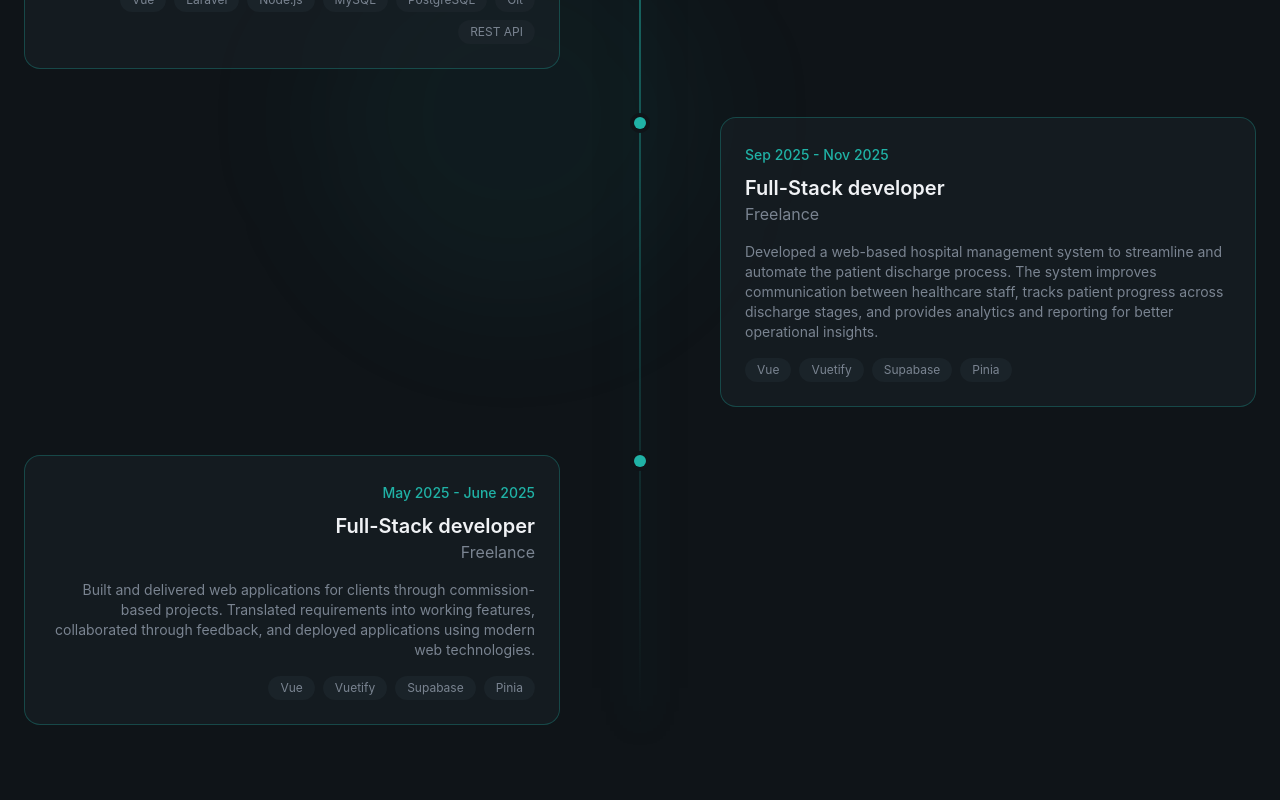
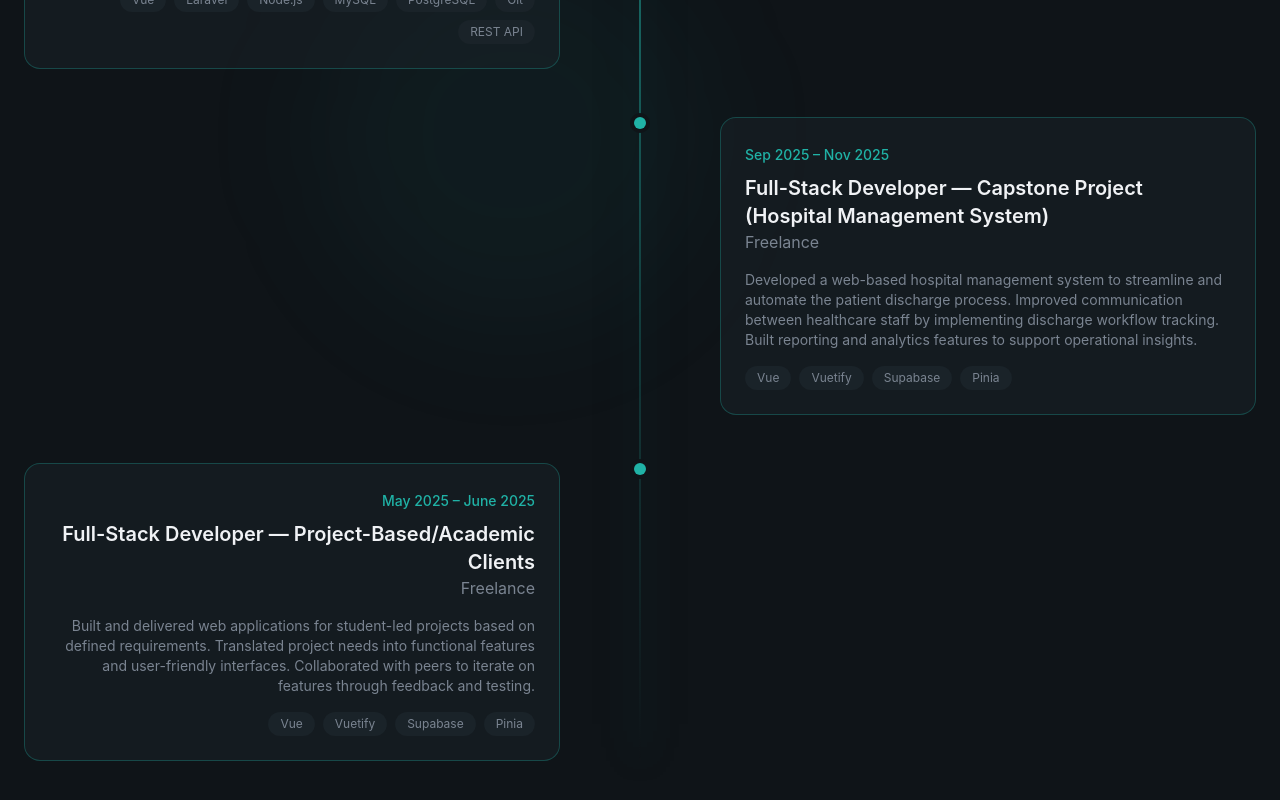
Before and after one commit to jeremydanielestrada/Portfolio-New, a React (Vite) app: page / in a window 1280 px wide. Shown: the part 5475-6275 px from the top of the page. Built offline with nearby package versions, Linux system fonts and the light colour scheme.

Commit message:
updated experience section

```diff
--- a/src/components/sections/Experience.tsx
+++ b/src/components/sections/Experience.tsx
@@ -23,20 +23,20 @@ export const Experience = () => {
     },
 
     {
-      period: "Sep 2025 - Nov 2025",
-      role: "Full-Stack developer",
+      period: "Sep 2025 – Nov 2025",
+      role: "Full-Stack Developer — Capstone Project (Hospital Management System)",
       company: "Freelance",
       description:
-        "Developed a web-based hospital management system to streamline and automate the patient discharge process. The system improves communication between healthcare staff, tracks patient progress across discharge stages, and provides analytics and reporting for better operational insights.",
+        "Developed a web-based hospital management system to streamline and automate the patient discharge process. Improved communication between healthcare staff by implementing discharge workflow tracking. Built reporting and analytics features to support operational insights.",
       technologies: ["Vue", "Vuetify", "Supabase", "Pinia"],
     },
 
     {
-      period: "May 2025 - June 2025",
-      role: "Full-Stack developer",
+      period: "May 2025 – June 2025",
+      role: "Full-Stack Developer — Project-Based/Academic Clients",
       company: "Freelance",
       description:
-        "Built and delivered web applications for clients through commission-based projects. Translated requirements into working features, collaborated through feedback, and deployed applications using modern web technologies.",
+        "Built and delivered web applications for student-led projects based on defined requirements. Translated project needs into functional features and user-friendly interfaces. Collaborated with peers to iterate on features through feedback and testing.",
       technologies: ["Vue", "Vuetify", "Supabase", "Pinia"],
     },
   ];
```
